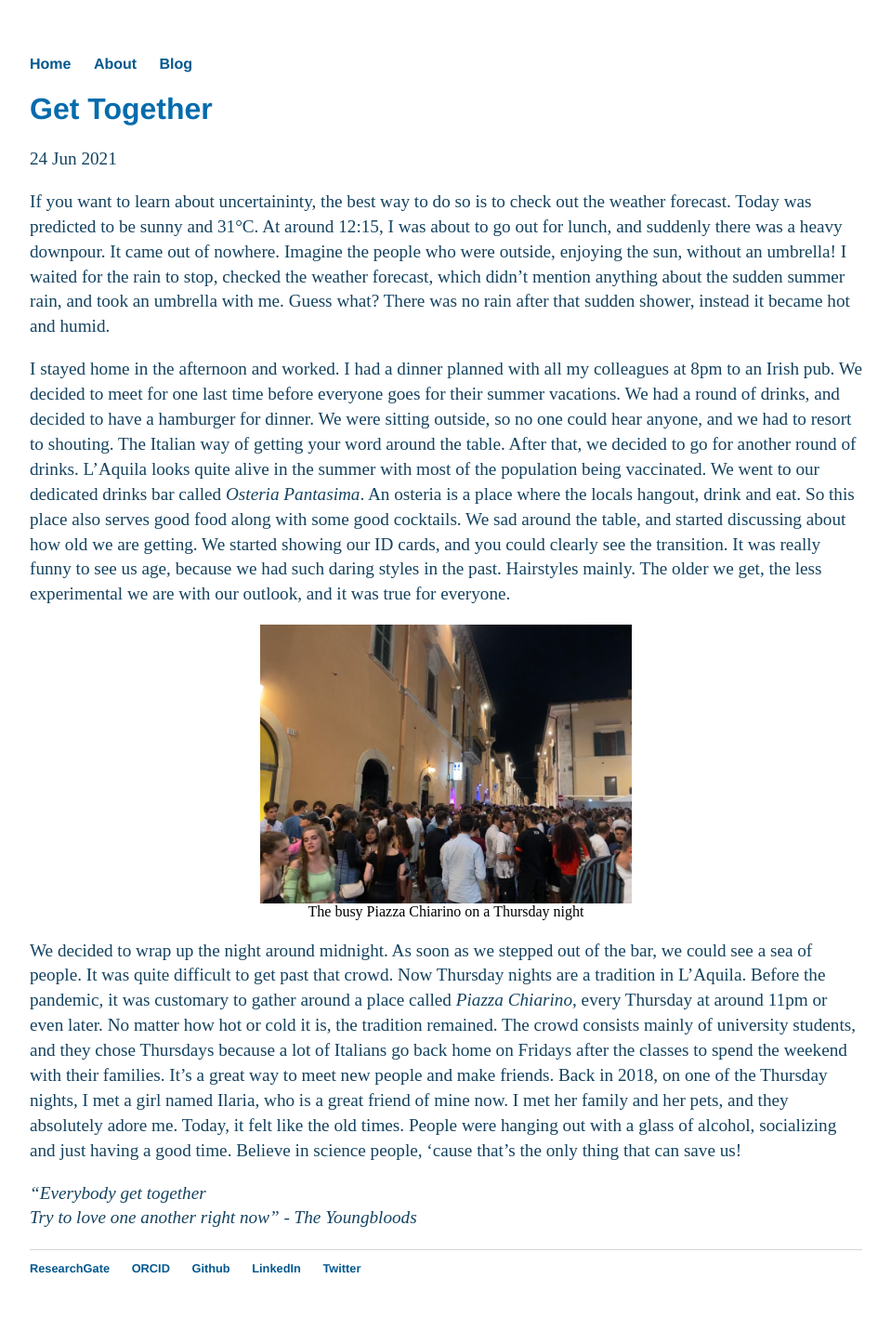
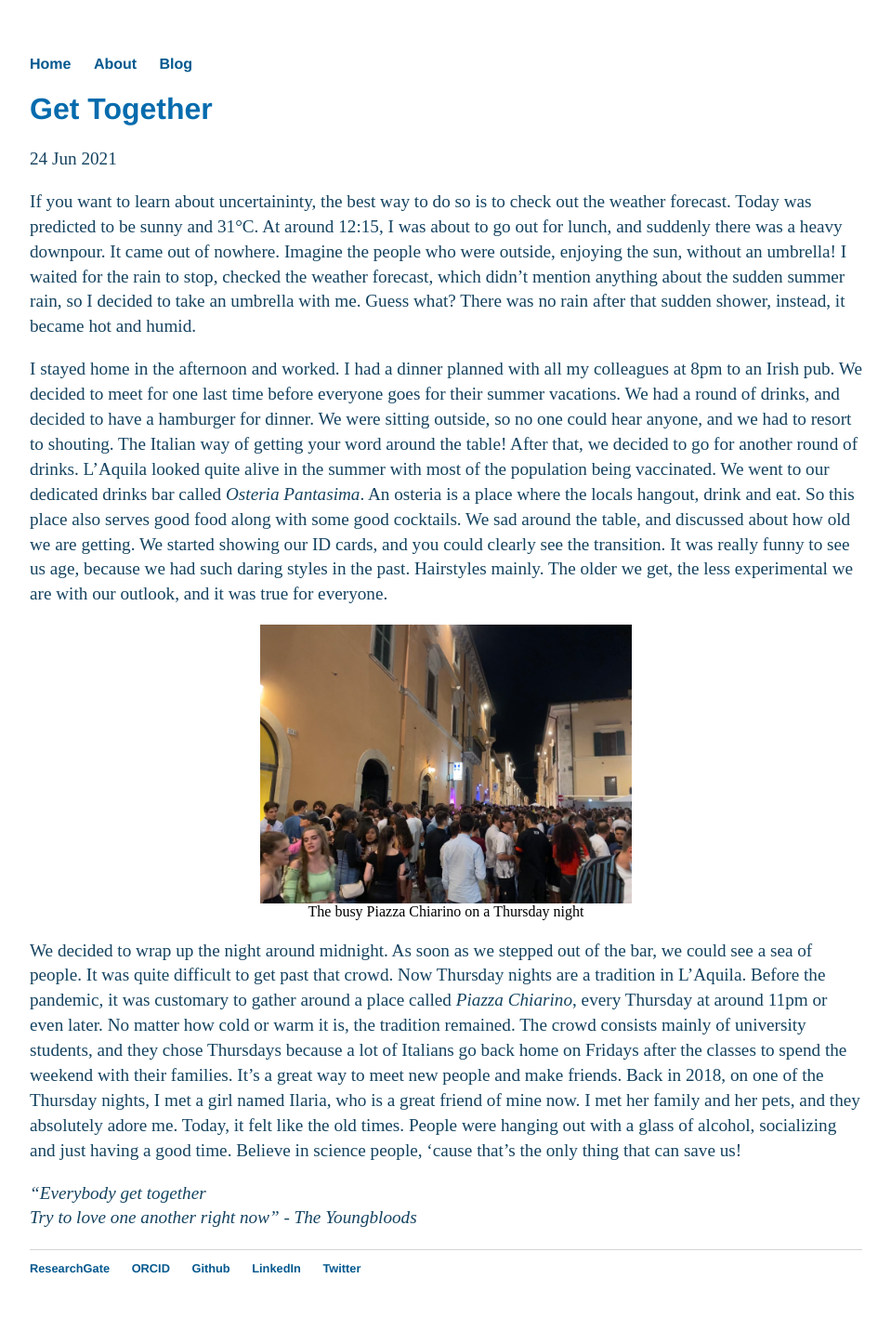
Before and after one commit to debashmitap/debashmitap.github.io, a Jekyll site: the page built from _posts/2021-06-24-night-out.md, in a window 1280 px wide. Shown: the whole page at 93% size, without its empty margins (160-1119 px from the left). Built offline with Jekyll 4.4.1, drawn with Linux system fonts in a browser that asks for light colours.

Commit message:
Update 2021-06-24-night-out.md

```diff
--- a/_posts/2021-06-24-night-out.md
+++ b/_posts/2021-06-24-night-out.md
@@ -4,10 +4,10 @@ title: "Get Together"
 date: 2021-06-24
 ---
 
-If you want to learn about uncertaininty, the best way to do so is to check out the weather forecast. Today was predicted to be sunny and 31&deg;C. At around 12:15, I was about to go out for lunch, and suddenly there was a heavy downpour. It came out of nowhere. Imagine the people who were outside, enjoying the sun, without an umbrella! I waited for the rain to stop, checked the weather forecast, which didn't mention anything about the sudden summer rain, and took an umbrella with me. Guess what? There was no rain after that sudden shower, instead it became hot and humid.
+If you want to learn about uncertaininty, the best way to do so is to check out the weather forecast. Today was predicted to be sunny and 31&deg;C. At around 12:15, I was about to go out for lunch, and suddenly there was a heavy downpour. It came out of nowhere. Imagine the people who were outside, enjoying the sun, without an umbrella! I waited for the rain to stop, checked the weather forecast, which didn't mention anything about the sudden summer rain, so I decided to take an umbrella with me. Guess what? There was no rain after that sudden shower, instead, it became hot and humid.
 
 
-I stayed home in the afternoon and worked. I had a dinner planned with all my colleagues at 8pm to an Irish pub. We decided to meet for one last time before everyone goes for their summer vacations. We had a round of drinks, and decided to have a hamburger for dinner. We were sitting outside, so no one could hear anyone, and we had to resort to shouting. The Italian way of getting your word around the table. After that, we decided to go for another round of drinks. L'Aquila looks quite alive in the summer with most of the population being vaccinated. We went to our dedicated drinks bar called *Osteria Pantasima*. An osteria is a place where the locals hangout, drink and eat. So this place also serves good food along with some good cocktails. We sad around the table, and started discussing about how old we are getting. We started showing our ID cards, and you could clearly see the transition. It was really funny to see us age, because we had such daring styles in the past. Hairstyles mainly. The older we get, the less experimental we are with our outlook, and it was true for everyone.
+I stayed home in the afternoon and worked. I had a dinner planned with all my colleagues at 8pm to an Irish pub. We decided to meet for one last time before everyone goes for their summer vacations. We had a round of drinks, and decided to have a hamburger for dinner. We were sitting outside, so no one could hear anyone, and we had to resort to shouting. The Italian way of getting your word around the table! After that, we decided to go for another round of drinks. L'Aquila looked quite alive in the summer with most of the population being vaccinated. We went to our dedicated drinks bar called *Osteria Pantasima*. An osteria is a place where the locals hangout, drink and eat. So this place also serves good food along with some good cocktails. We sad around the table, and discussed about how old we are getting. We started showing our ID cards, and you could clearly see the transition. It was really funny to see us age, because we had such daring styles in the past. Hairstyles mainly. The older we get, the less experimental we are with our outlook, and it was true for everyone.
 
 
 {%
@@ -18,7 +18,7 @@ caption="The busy Piazza Chiarino on a Thursday night"
 %}
 
 
-We decided to wrap up the night around midnight. As soon as we stepped out of the bar, we could see a sea of people. It was quite difficult to get past that crowd. Now Thursday nights are a tradition in L'Aquila. Before the pandemic, it was customary to gather around a place called *Piazza Chiarino*, every Thursday at around 11pm or even later. No matter how hot or cold it is, the tradition remained. The crowd consists mainly of university students, and they chose Thursdays because a lot of Italians go back home on Fridays after the classes to spend the weekend with their families. It's a great way to meet new people and make friends. Back in 2018, on one of the Thursday nights, I met a girl named Ilaria, who is a great friend of mine now. I met her family and her pets, and they absolutely adore me. Today, it felt like the old times. People were hanging out with a glass of alcohol, socializing and just having a good time. Believe in science people, 'cause that's the only thing that can save us!
+We decided to wrap up the night around midnight. As soon as we stepped out of the bar, we could see a sea of people. It was quite difficult to get past that crowd. Now Thursday nights are a tradition in L'Aquila. Before the pandemic, it was customary to gather around a place called *Piazza Chiarino*, every Thursday at around 11pm or even later. No matter how cold or warm it is, the tradition remained. The crowd consists mainly of university students, and they chose Thursdays because a lot of Italians go back home on Fridays after the classes to spend the weekend with their families. It's a great way to meet new people and make friends. Back in 2018, on one of the Thursday nights, I met a girl named Ilaria, who is a great friend of mine now. I met her family and her pets, and they absolutely adore me. Today, it felt like the old times. People were hanging out with a glass of alcohol, socializing and just having a good time. Believe in science people, 'cause that's the only thing that can save us!
 
 *"Everybody get together* <br>
 *Try to love one another right now" - The Youngbloods*
```
